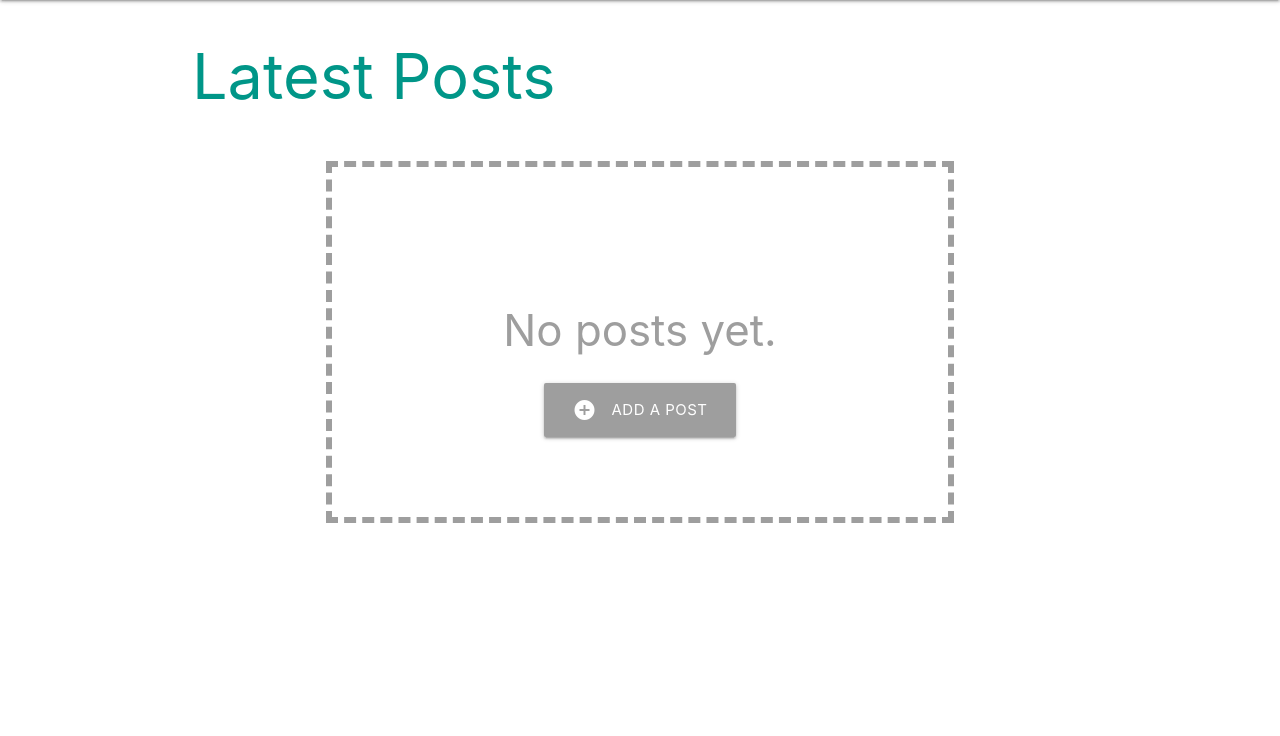
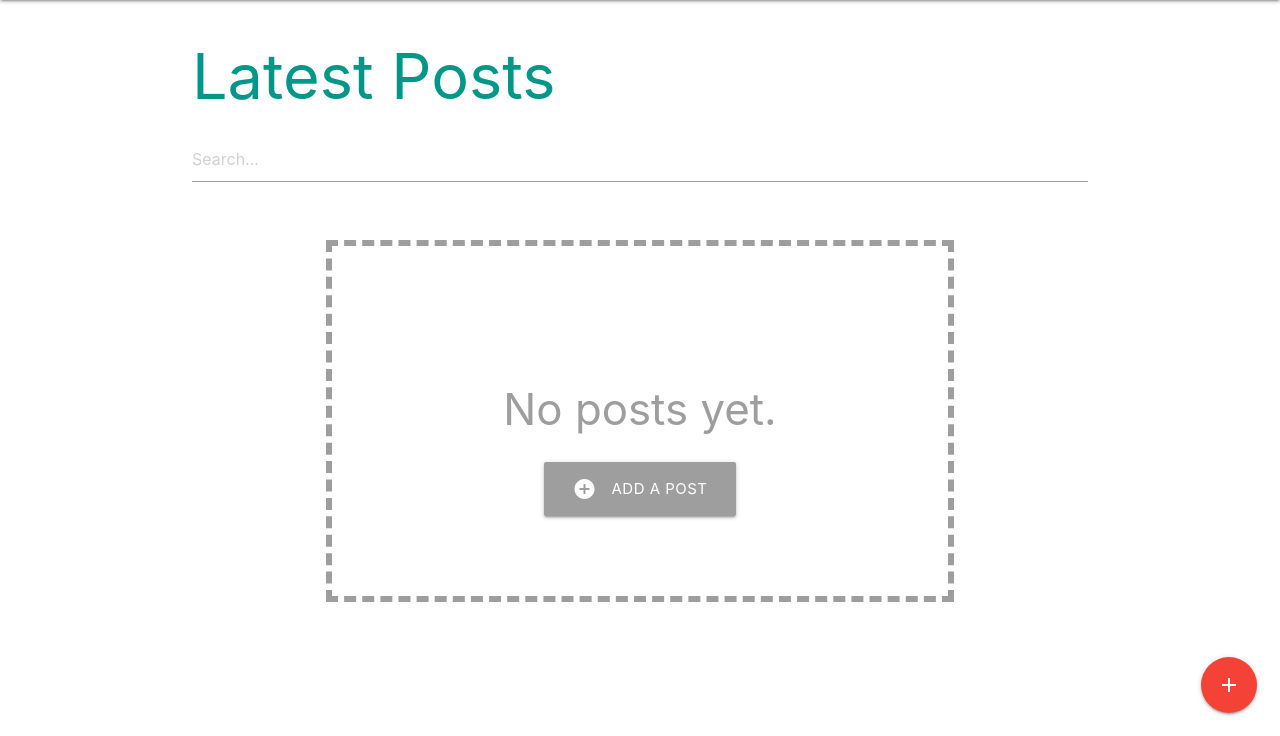
Before and after one commit to ahmedlemine/django-materialize-css, a Django app: page / in a window 1280 px wide. Shown: the part 64-800 px from the top of the page. Run offline with Django 4.2, Linux system fonts and the light colour scheme; data that the repository does not hold is empty; some libraries are stand-ins or nearby versions.

Commit message:
added htmx search and floating action button

```diff
--- a/djhtmx/urls.py
+++ b/djhtmx/urls.py
@@ -8,7 +8,8 @@ from posts.views import (
             PostDetail,
             update_post,
             PostDelete,
-            delete_post_htmx
+            delete_post_htmx,
+            search
             )
 urlpatterns = [
     path('', Index.as_view(), name='index'),
@@ -16,6 +17,7 @@ urlpatterns = [
     path('<slug:slug>/update/', update_post, name='update'),
     path('<slug:slug>/delete/', PostDelete.as_view(), name="delete"),
     path('create/', create_post, name="create"),
+    path('search/', search, name="search"),
     path('htmx_delete/<slug:slug>/', delete_post_htmx, name='htmx-delete'),
     # admin
     path('admin/', admin.site.urls),
--- a/posts/templates/posts/base.html
+++ b/posts/templates/posts/base.html
@@ -43,9 +43,15 @@
         // floatin action buttons init
           document.addEventListener('DOMContentLoaded', function() {
           var elems = document.querySelectorAll('.fixed-action-btn');
-          var instances = M.FloatingActionButton.init(elems, options);
+          var instances = M.FloatingActionButton.init(elems);
           });
         // end floating action buttons
+
+        // dropdown
+        document.addEventListener('DOMContentLoaded', function() {
+        var elems = document.querySelectorAll('.dropdown-trigger');
+        var instances = M.Dropdown.init(elems);
+        });
     </script>
 </body>
 </html>
--- a/posts/templates/posts/index.html
+++ b/posts/templates/posts/index.html
@@ -3,5 +3,29 @@
 
 {% block content %}
 <H1 class="teal-text lighten-4"">Latest Posts</H1>
+
+    <input type="text" name="q"
+        hx-get="/search"
+        hx-trigger="keyup changed delay:100ms"
+        hx-target="#search-results"
+        hx-swap="innerHTML"
+        placeholder="Search..."
+        >
+
+<div>
+    <ul id="search-results">
+    </ul>
+</div>
 {% include 'posts/_post_list.html' %}
+<div class="fixed-action-btn">
+    <a class="btn-floating btn-large red">
+      <i class="large material-icons">add</i>
+    </a>
+    <ul>
+      <li><a class="btn-floating yellow darken-1"><i class="material-icons">format_quote</i></a></li>
+      <li><a class="btn-floating green"><i class="material-icons">publish</i></a></li>
+      <li><a class="btn-floating blue"><i class="material-icons">attach_file</i></a></li>
+      <li><a href="{% url 'create' %}" class="btn-floating red"><i class="material-icons">add</i></a></li>
+    </ul>
+  </div>
 {% endblock content %}
--- a/posts/views.py
+++ b/posts/views.py
@@ -1,4 +1,5 @@
 from django.shortcuts import render, redirect
+from django.db.models import Q
 from django.urls import reverse_lazy
 from django.http import HttpResponse
 from django.views.decorators.http import require_http_methods
@@ -96,3 +97,16 @@ def delete_post_htmx(request, slug):
     }
     return render(request, 'posts/_post_list.html', context)
     # return HttpResponse(f"Post: '{post.title}' successfully deleted.")
+
+def search(request):
+    qs = Post.objects.all()
+    q = request.GET.get('q')
+    if q:
+        qs = qs.filter(
+                Q(title__icontains=q) |
+                Q(body__icontains=q)
+                ).distinct()
+        context = {
+            'post_list': qs
+        }
+        return render(request, 'posts/_posts_li.html', context)
```
Also changed, not shown: posts/templates/posts/_posts_li.html (added, +10 -0 lines).
